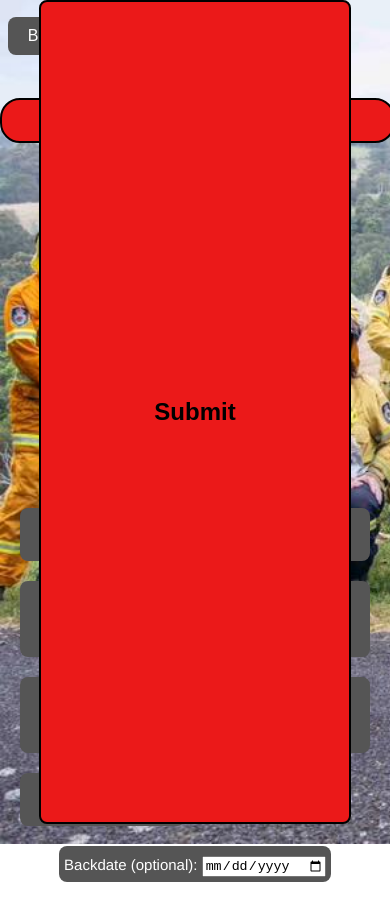
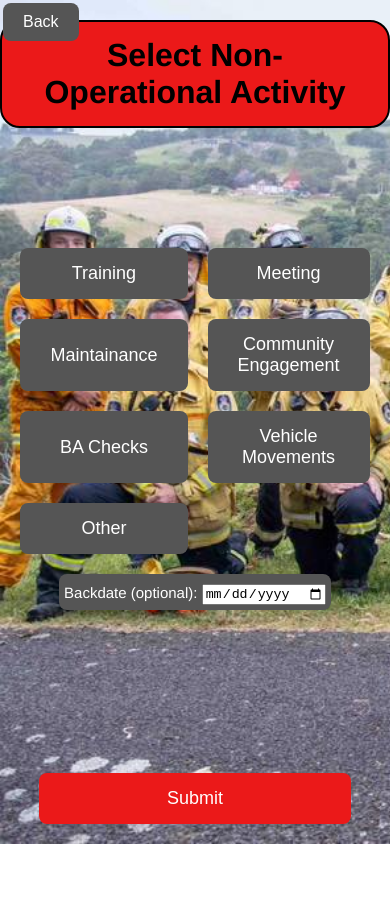
Before and after one commit to jordancj/JRFBLogin, a plain HTML site: page src/NonOperational.html in a window 390 px wide. After the commit the page ends 844 px from the top, so only its background shows below. Drawn offline with Linux system fonts and the light colour scheme; sample sign-in values are in the browser's storage.

Commit message:
style/bug for mobile and deselection feature added

```diff
--- a/src/NonOperational.html
+++ b/src/NonOperational.html
@@ -1,5 +1,6 @@
 <!DOCTYPE html>
 <html>
+
 <head>
   <link rel="apple-touch-icon" sizes="180x180" href="assets/images/apple-touch-icon.png">
   <link rel="icon" type="image/png" sizes="32x32" href="assets/images/favicon-32x32.png">
@@ -9,15 +10,16 @@
   <title class="title">Operational</title>
   <link rel="stylesheet" href="assets/styles/style.css">
   <script>
-      function checkAuthToken(){
+    function checkAuthToken() {
       const token = sessionStorage.getItem('authToken');
-         if (!token){
+      if (!token) {
         window.location.href = 'index.html'
       }
     }
     checkAuthToken();
   </script>
 </head>
+
 <body class="page3">
   <h1 id="noOpActTitle">Select Non-Operational Activity</h1>
 
@@ -28,18 +30,20 @@
       <button id="Training" class="selectable-button" data-value="Training">Training</button>
       <button id="Meeting" class="selectable-button" data-value="Meeting">Meeting</button>
       <button id="Maintainance" class="selectable-button" data-value="Maintainance">Maintainance</button>
-        <button id="Community-Engagement" class="selectable-button" data-value="Community-Engagement">Community Engagement</button>
+      <button id="Community-Engagement" class="selectable-button" data-value="Community-Engagement">Community
+        Engagement</button>
       <button id="BA-Checks" class="selectable-button" data-value="BA-Checks">BA Checks</button>
-        <button id="Vehicle-Movements" class="selectable-button" data-value="Vehicle-Movements">Vehicle Movements</button>
+      <button id="Vehicle-Movements" class="selectable-button" data-value="Vehicle-Movements">Vehicle
+        Movements</button>
       <button id="Other" class="selectable-button" data-value="Other">Other</button>
-        <button id="back-button" class="selectable-button" type="button" onclick="goBack()">Back</button>
     </div>
 
     <!-- Backdate Input Form -->
     <form id="date">
       <div id="dateContainer">
         <label for="inputDate" class="backdate">Backdate (optional):</label>
-          <input autocomplete="off" type="date" name="inputDate" id="inputDate" placeholder="Optional: Enter date dd/mm/yyyy">
+        <input autocomplete="off" type="date" name="inputDate" id="inputDate"
+          placeholder="Optional: Enter date dd/mm/yyyy">
       </div>
     </form>
   </div>
@@ -47,6 +51,9 @@
   <!-- Submit Button -->
   <button id="Submit" type="submit">Submit</button>
 
+  <button id="back-button" class="selectable-button" type="button" onclick="goBack()">Back</button>
+
   <script src="index.js"></script>
 </body>
+
 </html>
--- a/src/assets/styles/style.css
+++ b/src/assets/styles/style.css
@@ -8,14 +8,18 @@ body {
 }
 
 
-h1.main-title, #opActTitle, #noOpActTitle, #OpTitle {
+h1.main-title,
+#opActTitle,
+#noOpActTitle,
+#OpTitle {
   width: fit-content;
   border: 2px solid black;
   border-radius: 20px;
   text-align: center;
   padding: 15px 30px;
   background-color: #eb1919;
-  margin: 10px auto; /* Center horizontally */
+  margin: 10px auto;
+  /* Center horizontally */
 }
 
 form#login {
@@ -23,17 +27,22 @@ form#login {
   background-color: lightgray;
   width: 175px;
   padding: 10px;
-  margin: 0 auto 20px auto; /* Center horizontally */
-  transform: scale(1.5); /* Increase size */
+  margin: 0 auto 20px auto;
+  /* Center horizontally */
+  transform: scale(1.5);
+  /* Increase size */
   margin-top: 10%;
   justify-content: center;
   position: relative
 }
 
-#username-container{
-  position: relative; /* Positioning container for absolute positioning of name-list */
-  margin: 10px 0 0 0; /* Adjust as needed */
-  width: 100%; /* Make it as wide as the form */
+#username-container {
+  position: relative;
+  /* Positioning container for absolute positioning of name-list */
+  margin: 10px 0 0 0;
+  /* Adjust as needed */
+  width: 100%;
+  /* Make it as wide as the form */
 
 }
 
@@ -46,22 +55,28 @@ form#date {
   width: fit-content;
   height: auto;
   font-size: 15px;
-  margin: 0 auto 20px auto; /* Center horizontally */
+  margin: 0 auto 20px auto;
+  /* Center horizontally */
 }
 
-label.backdate{
+label.backdate {
   color: white;
 }
-#dateContainer{
-  position: relative; /* Positioning container for absolute positioning of name-list */
+
+#dateContainer {
+  position: relative;
+  /* Positioning container for absolute positioning of name-list */
   padding-top: 5px;
-  width: 100%; /* Make it as wide as the form */
+  width: 100%;
+  /* Make it as wide as the form */
 
 }
 
 #username {
-  width: 100%; /* Ensures it takes up the full width of the container */
-  box-sizing: border-box; /* Includes padding and border in the total width and height */
+  width: 100%;
+  /* Ensures it takes up the full width of the container */
+  box-sizing: border-box;
+  /* Includes padding and border in the total width and height */
 }
 
 
@@ -107,27 +122,35 @@ h3.subtitle {
 .activity button,
 .operationalButtons button,
 .nonOperationalButtons button {
-  padding: 20px 40px;
-  font-size: 24px;
+  padding: 15px 30px;
+  font-size: 18px;
   cursor: pointer;
   border: none;
   border-radius: 8px;
+  background-color: #555;
   color: white;
   transition: background-color 0.3s ease, transform 0.3s ease;
 }
 
 #back-button {
   position: absolute;
-  top: 2%;
-  left: 2%;
-  padding: 1em 2em;
-  font-size: 1em;
+  /* Use absolute positioning for top alignment */
+  top: 10px;
+  /* Position 10px from the top */
+  left: 10px;
+  /* Position 10px from the left */
+  padding: 10px 20px;
+  /* Smaller padding */
+  font-size: 16px;
+  /* Adjusted font size */
   cursor: pointer;
+  border-radius: 0.5em;
   border: none;
-  border-radius: 0.5em;
   background-color: #555;
   color: white;
-  transition: background-color 0.3s ease;
+  z-index: 10;
+  /* Ensure it stays above other elements */
+  transition: background-color 0.3s ease, transform 0.3s ease;
 }
 
 .buttons button#back-button:hover {
@@ -137,21 +160,20 @@ h3.subtitle {
 
 #Submit {
   display: block;
-  background-color: #eb1919; /*Changed to red so hannah can find it*/
-  padding: 20px 40px;
-  font-size: 24px;
-  font-weight:  bold;
+  background-color: #eb1919;
+  padding: 15px 30px;
+  font-size: 18px;
   cursor: pointer;
   border-width: 2px;
-  border-color: black;
-  border-style: solid;
+  border: none;
   border-radius: 8px;
-  color: black;
+  color: white;
   justify-content: center;
   left: 50%;
   transform: translateX(-50%);
   position: relative;
-  top: 0; /* Adjust if needed */
+  margin-top: 20px;
+  /* Space above */
 }
 
 .activity button,
@@ -171,92 +193,70 @@ h3.subtitle {
   background-color: #333 !important;
   transform: scale(1.05);
 }
+
 .activity-container {
   text-align: center;
   margin-bottom: 20px;
 }
 
+#Submit:hover {
+  background-color: #c81818;
+}
+
+#back-button:hover {
+  background-color: #333;
+  transform: scale(1.05);
+}
 
 /* Mobile Styles */
+/* Mobile-Specific Adjustments */
 @media (max-width: 600px) {
   body, html {
-    height: 100%; /* Make sure the body and html take up the full height */
+    height: 100%; /* Full height for body and HTML */
     margin: 0;
+    padding: 0;
     display: flex;
     flex-direction: column; /* Stack elements vertically */
   }
-
   main, footer, header {
     margin-bottom: 0;
     padding-bottom: 0;
-    min-height: 100%
+    min-height: 100%;
   }
 
-  .index, body.page1, body.page2, body.page3 {
-      margin-left: 0;
-      margin-top: 20%;
+  /* Keep the back button in its original position */
+  #back-button {
+    position: absolute;
+    top: 3px;
+    /* Adjusted for better alignment */
+    left: 3px;
+    z-index: 20;
   }
 
-  h1.main-title, #opActTitle, #noOpActTitle, #OpTitle {
-      margin: 20px auto;
-      width: 90%;
-      padding: 10px 20px;
-      font-size: 18px;
+  /* Adjust the content container's margin to "shuffle" everything down */
+  .activity-container {
+    margin-top: 80px;
+    /* Push everything below the back button */
+    padding: 10px;
+    /* Extra padding for spacing */
   }
 
-  form#login {
-      width: 90%;
-      transform: scale(1); /* Normalize size on mobile */
-      margin-top: 20%;
-      padding: 20px;
-  }
-  button#login{
-    margin-left: 40%;
-    transform: scale(1.5);
+  /* Heading Adjustment */
+  #opActTitle,
+  #noOpActTitle {
+    margin-top: 20px;
+    /* Additional space above the heading */
   }
 
-
-  h3.subtitle {
-      margin-left: 0;
-      text-align: center;
-  }
-
-  .activity,
-  .operationalButtons,
-  .nonOperationalButtons {
-    flex: 1; /* Allow buttons to grow and fill available space */
-    display: grid; /* Use grid layout */
-    grid-template-columns: 1fr 1fr; /* Two columns */
-    grid-gap: 20px; /* Space between buttons */
-    justify-content: center; /* Center the buttons */
-    padding: 20px;
-  }
-
-  .activity button,
-  .operationalButtons button,
-  .nonOperationalButtons button {
-      padding: 15px 20px;
-      font-size: 20px;
-  }
-
+  /* Submit Button */
   #Submit {
-    position: fixed; /* Keep the button at the bottom */
-    bottom: 20px; /* 20px from the bottom of the screen */
-    left: 50%; /* Center horizontally */
-    transform: translateX(-50%); /* Adjust for centering */
+    position: fixed;
+    /* Fixed at the bottom of the screen */
+    bottom: 20px;
+    /* Distance from the bottom */
     width: 80%;
-    z-index: 10; /* Ensure it stays on top of other content */
-  }
-  body.page3 {
-    display: flex;
-    flex-direction: column; /* Stack elements in a vertical column */
-    justify-content: space-between; /* Space out the elements */
-    min-height: 100vh; /* Ensure the page takes up full height of the viewport */
-  }
-
-
-  #back-button {
-      padding: 10px 20px;
-      font-size: 16px;
+    /* Full-width on mobile */
+    left: 50%;
+    transform: translateX(-50%);
   }
 }
```
Also changed, not shown: src/Operational.html (+29 -17 lines), src/Selection.html (+11 -9 lines), src/index.html (+4 -1 lines), src/index.js (+49 -54 lines). Lines whose indentation alone changed are shown as unchanged.
